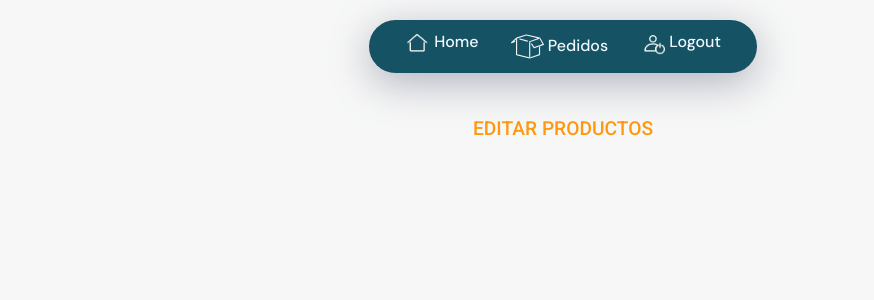
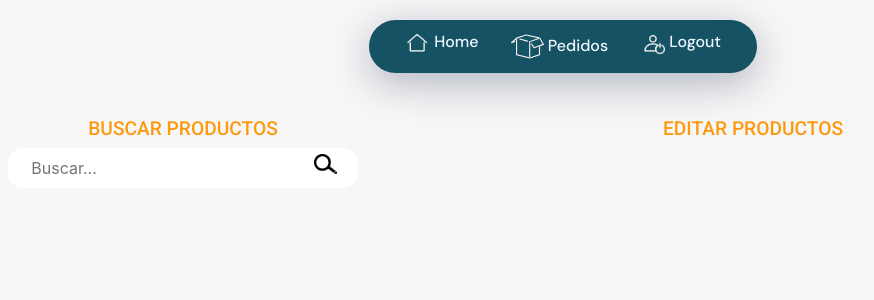
Before and after one commit to SalusSole/CelularFire, a PHP site: page /cf-four/productos_admin.php in a window 1280 px wide. Shown: the part 104-404 px from the top of the page, without its empty margins (77-951 px from the left). Run offline with PHP 8.4, Linux system fonts and the light colour scheme; data that the repository does not hold is empty; some web fonts are replaced.

Commit message:
Se modifico el tamaño de los iconos del Footer. Se agregó módulo de busqueda en productos admin.

```diff
--- a/productos_admin.php
+++ b/productos_admin.php
@@ -17,12 +17,28 @@
     include 'templates/nav_admin.php';
 ?>
 <br>
-    <div>
-        <h5 class="text-center titulos">EDITAR PRODUCTOS</h5>
-    </div>
+<div class="container">
+    <div class="row">
+        <div class="col-sm-12 col-md-12 col-lg-4">
+            <div>
+                <h5 class="text-center titulos">BUSCAR PRODUCTOS</h5>
+            </div>
+            <div class="text-center search-container">
+                <form method="GET" action="search.php">
+                    <input class="search" type="text" placeholder="Buscar..." name="palabra" required>
+                    <input type="image" value="Buscar" name="buscar" src="img/iconos/icons/search.png" width="23px">
+                </form>
+            </div>
+            <br><br>
+        </div>
+        <div class="col-xs-12 col-sm-12 col-md-12 col-lg-8">
+            <div>
+                <h5 class="text-center titulos">EDITAR PRODUCTOS</h5>
+            </div>
+            <div class="row">
 <br>
-<div class="container">
-<div class="row">
+
+
 
 <?php
     $sql= "SELECT * FROM productos";
@@ -53,6 +69,7 @@
             ?>
     </div>
     </div>
+    </div>
 </body>
 </html>
 <?php
--- a/templates/footer.php
+++ b/templates/footer.php
@@ -14,8 +14,8 @@
                 <div class="col-4">
                     <strong class="text-center">Siguenos en</strong>
                     <br>
-                    <a href="https://www.facebook.com/CelularFire/"><img class="img-fluid" width="65em" src="img/iconos/icons/facebook.png" alt="Facebook"></a>
-                    <a href="https://instagram.com/celu430?igshid=17gj2z8xgxqhm"><img class="img-fluid" width="65px" src="img/iconos/icons/instagram.png" alt="Instagram"></a>
+                    <a href="https://www.facebook.com/CelularFire/"><img class="img-fluid" width="50em" src="img/iconos/icons/facebook.png" alt="Facebook"></a>
+                    <a href="https://instagram.com/celu430?igshid=17gj2z8xgxqhm"><img class="img-fluid" width="50px" src="img/iconos/icons/instagram.png" alt="Instagram"></a>
                 </div>
             </div>
             <div class="row">
```
